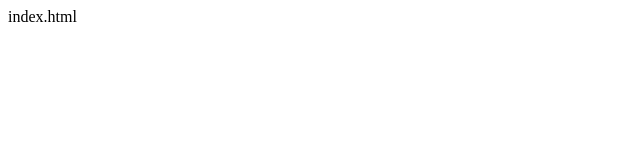
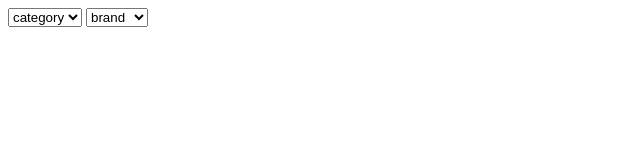
Before and after one commit to sigurdstuge/sport-webshop-sanity, a plain HTML site: page index.html in a window 1280 px wide. Shown: the whole page, without its empty margins (0-640 px from the left). Drawn offline with Linux system fonts and the light colour scheme.

Commit message:
adding dropdown menus in header

```diff
--- a/index.html
+++ b/index.html
@@ -10,6 +10,21 @@
 	</head>
 
 	<body>
-		index.html
+		<header>
+			<select name="category" class="header__category">
+				<option value="category">category</option>
+				<option value="sweater">sweater</option>
+				<option value="pants">pants</option>
+				<option value="shoes">shoes</option>
+			</select>
+
+			<select name="brand" class="header__brand">
+				<option value="brand">brand</option>
+				<option value="adidas">adidas</option>
+				<option value="nike">nike</option>
+				<option value="puma">puma</option>
+				<option value="umbro">umbro</option>
+			</select>
+		</header>
 	</body>
 </html>
```
